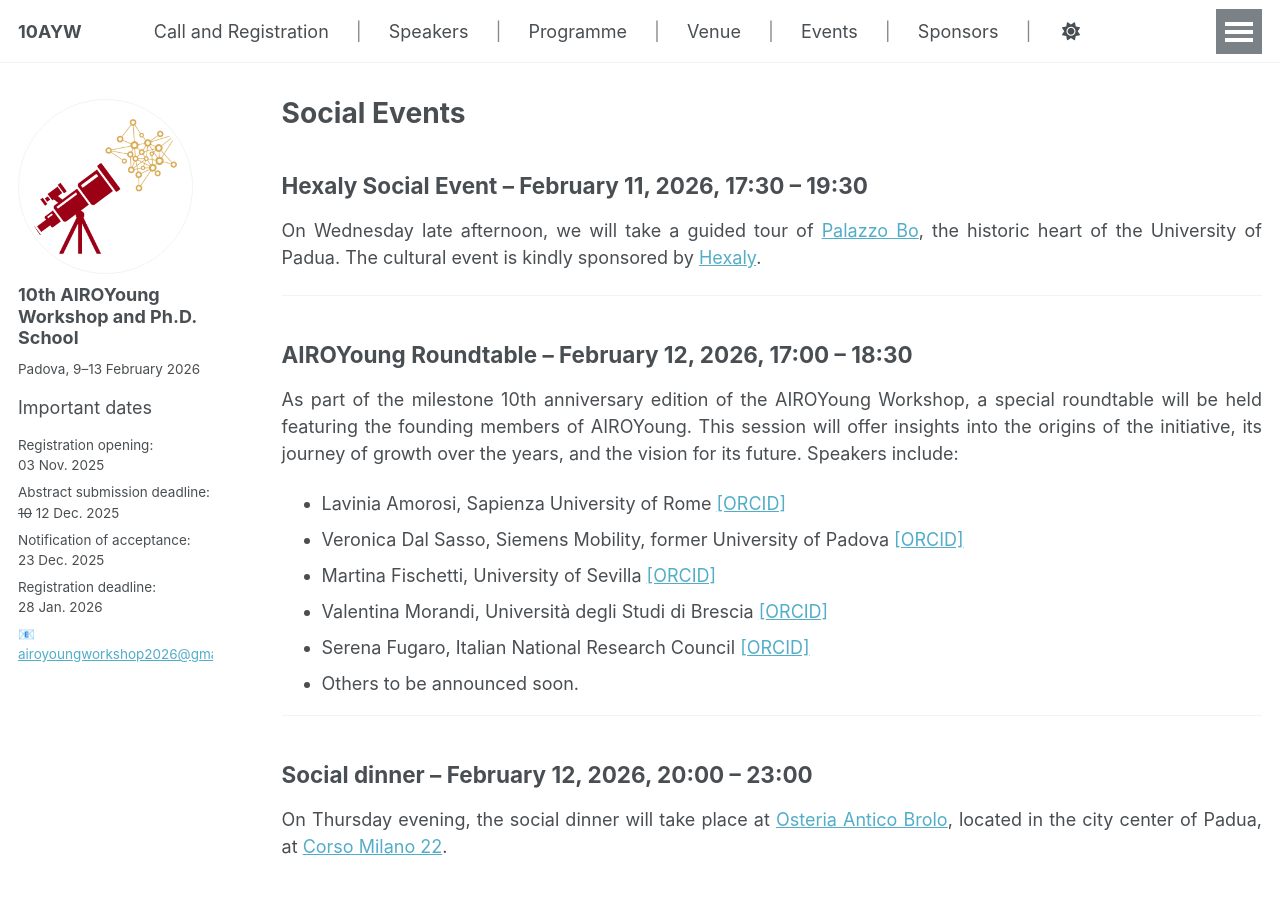
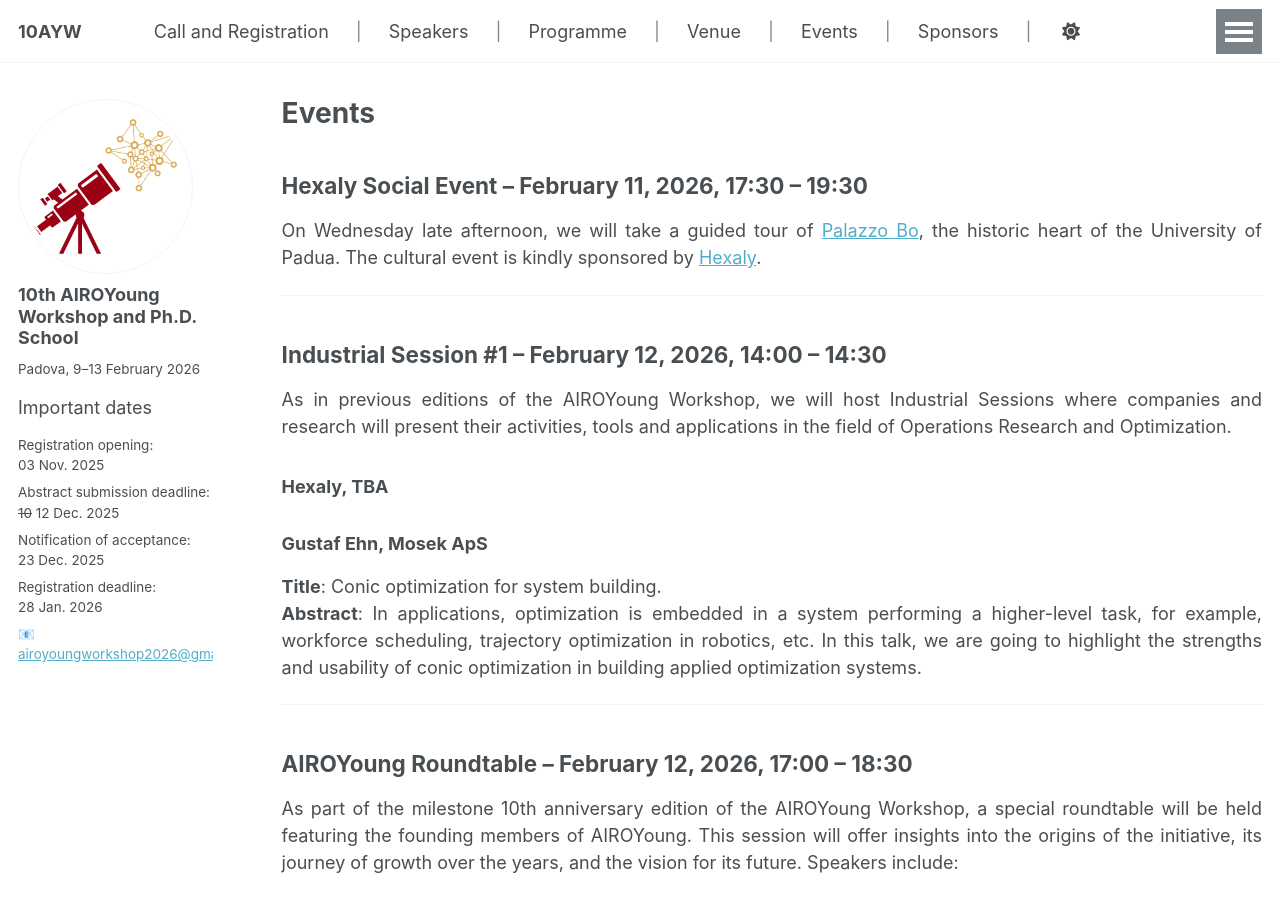
Before and after one commit to ayw2026/ayw2026.github.io, a Jekyll site: the page built from _pages/events.md, in a window 1280 px wide and 900 px high. Built offline with Jekyll 4.4.1, drawn with Linux system fonts in a browser that asks for light colours; a script that is not in the unit is left out.

Commit message:
added industrial session #1

```diff
--- a/_pages/events.md
+++ b/_pages/events.md
@@ -1,15 +1,26 @@
 ---
 layout: archive
-title: "Social Events"
+title: "Events"
 permalink: /events/
 author_profile: true
 ---
 
-
 ## Hexaly Social Event -- February 11, 2026, 17:30 -- 19:30
 
-On Wednesday late afternoon, we will take a guided tour of [Palazzo Bo](https://www.unipd.it/en/visitbo), the historic heart of the University of Padua.
-The cultural event is kindly sponsored by [Hexaly](https://www.hexaly.com).
+On Wednesday late afternoon, we will take a guided tour of [Palazzo Bo](https://www.unipd.it/en/visitbo), the historic heart of the University of Padua. The cultural event is kindly sponsored by [Hexaly](https://www.hexaly.com).
+
+---
+
+## Industrial Session #1 -- February 12, 2026, 14:00 -- 14:30
+
+As in previous editions of the AIROYoung Workshop, we will host Industrial Sessions where companies and research will present their activities, tools and applications in the field of Operations Research and Optimization.
+
+### Hexaly, TBA
+
+### Gustaf Ehn, Mosek ApS
+
+**Title**: Conic optimization for system building. <br/>
+**Abstract**: In applications, optimization is embedded in a system performing a higher-level task, for example, workforce scheduling, trajectory optimization in robotics, etc. In this talk, we are going to highlight the strengths and usability of conic optimization in building applied optimization systems.
 
 ---
 
```
